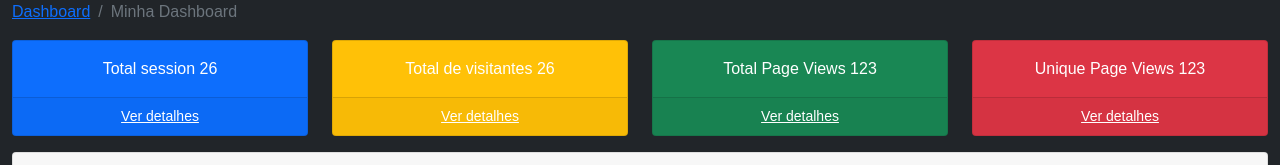
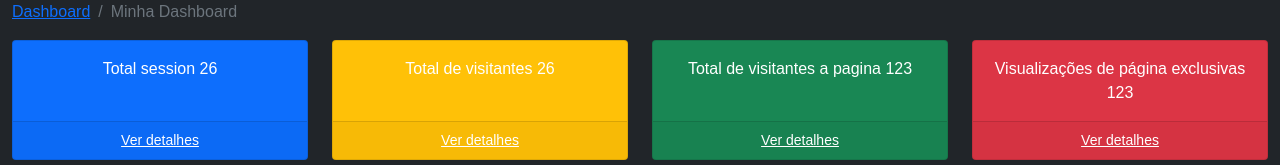
Before and after one commit to Taunt-byte/UNISAL-Projeto-Integrador-VI, a Python web app: template Traffic/templates/dashboard.html in a window 1280 px wide. Shown: the part 56-221 px from the top of the page. Run offline with Jinja, Linux system fonts and the light colour scheme; the template is opened without the code that fills it, so the values that code supplies are empty; some libraries are stand-ins or nearby versions.

Commit message:
Update dashboard.html

```diff
--- a/Traffic/templates/dashboard.html
+++ b/Traffic/templates/dashboard.html
@@ -64,6 +64,7 @@
             </a>
           </div>
         </div>
+        <!-- Total de visitantes valor total -->
         <div class="col-xl-3 col-sm-6 mb-3">
           <div class="card text-white bg-warning o-hidden h-100">
             <div class="card-body">
@@ -77,10 +78,11 @@
             </a>
           </div>
         </div>
+        <!-- Total de visitantes valor unico-->
         <div class="col-xl-3 col-sm-6 mb-3">
           <div class="card text-white bg-success o-hidden h-100">
             <div class="card-body">
-              <div class="mr-5">Total Page Views <span id="total-pageviews">123</span></div>
+              <div class="mr-5">Total de visitantes a pagina <span id="total-pageviews">123</span></div>
             </div>
             <a class="card-footer text-white clearfix small z-1" href="#">
               <span class="float-left">Ver detalhes</span>
@@ -90,10 +92,11 @@
             </a>
           </div>
         </div>
+        <!-- Total de visitantes Valor das paginas exclusivas -->
         <div class="col-xl-3 col-sm-6 mb-3">
           <div class="card text-white bg-danger o-hidden h-100">
             <div class="card-body">
-              <div class="mr-5">Unique Page Views <span id="unique-pageviews">123</span></div>
+              <div class="mr-5">Visualizações de página exclusivas <span id="unique-pageviews">123</span></div>
             </div>
             <a class="card-footer text-white clearfix small z-1" href="#">
               <span class="float-left">Ver detalhes</span>
@@ -144,8 +147,6 @@
         <div class="card-footer small text-muted">Update a <span id="session-update-time"></span></div>
       </div>
     </div>
-
-    <!-- /.container-fluid-->
     <!--Roda Pé-->
     <footer class="sticky-footer">
       <div class="container">
```
